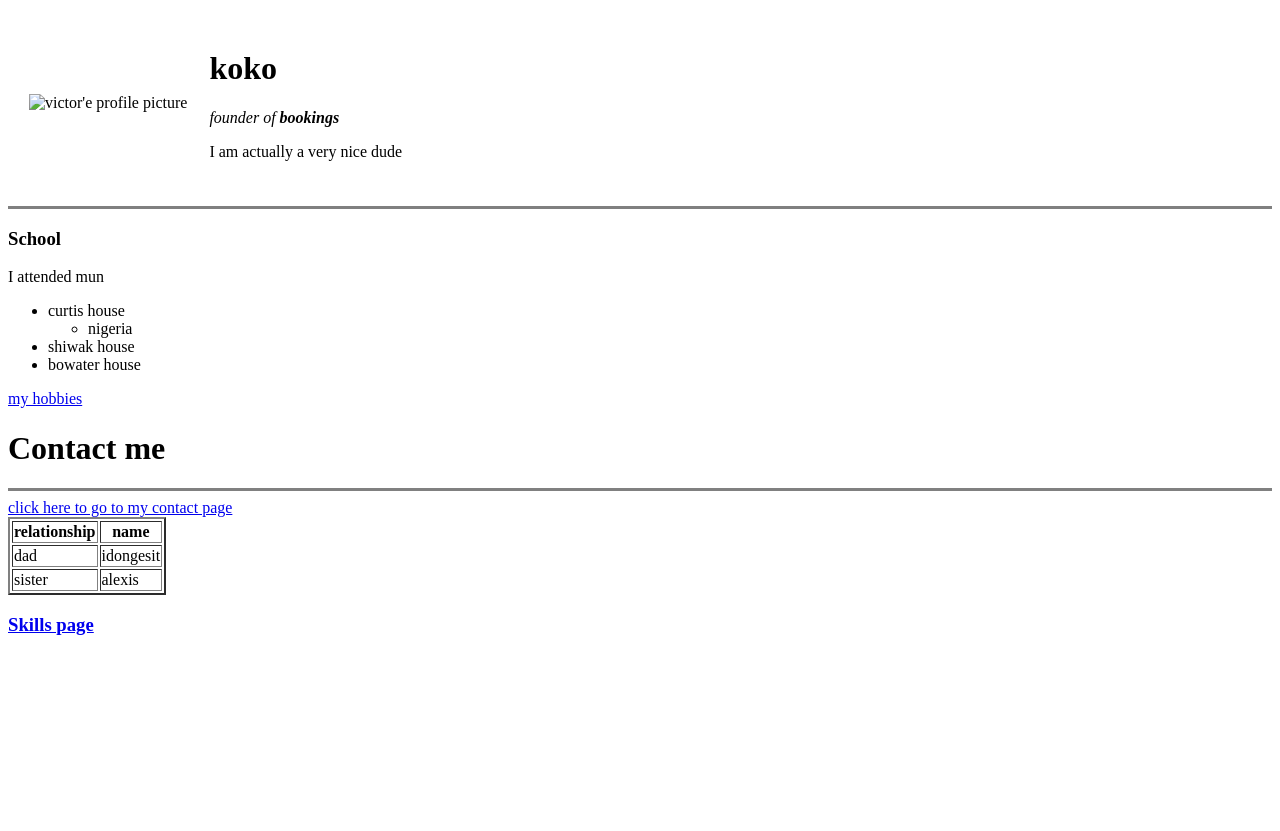
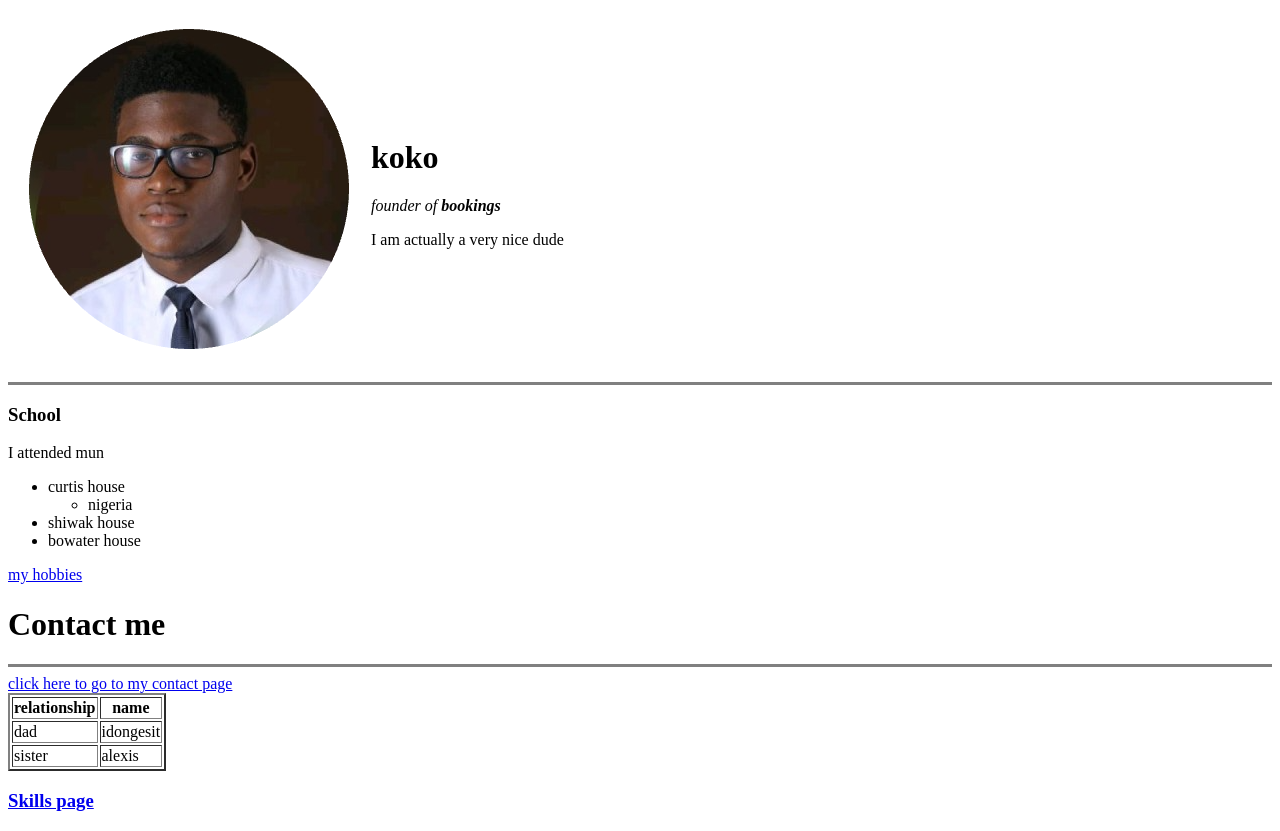
Before and after one commit to Vukpe/cv, a plain HTML site: page index.html in a window 1280 px wide. Before the commit the page ends 800 px from the top, so only its background shows below. Drawn offline with Linux system fonts and the light colour scheme.

Commit message:
Update index.html

```diff
--- a/index.html
+++ b/index.html
@@ -9,7 +9,7 @@
 <body>
     <table cellspacing="20" >
         <tr>
-            <td><img src="images/cropped.png" alt="victor'e profile picture"></td>
+            <td><img src="cropped.png" alt="victor'e profile picture"></td>
             <td>
                 <h1>koko</h1>
                 <p> <em>founder of <strong> bookings</strong></em> </p>
```
